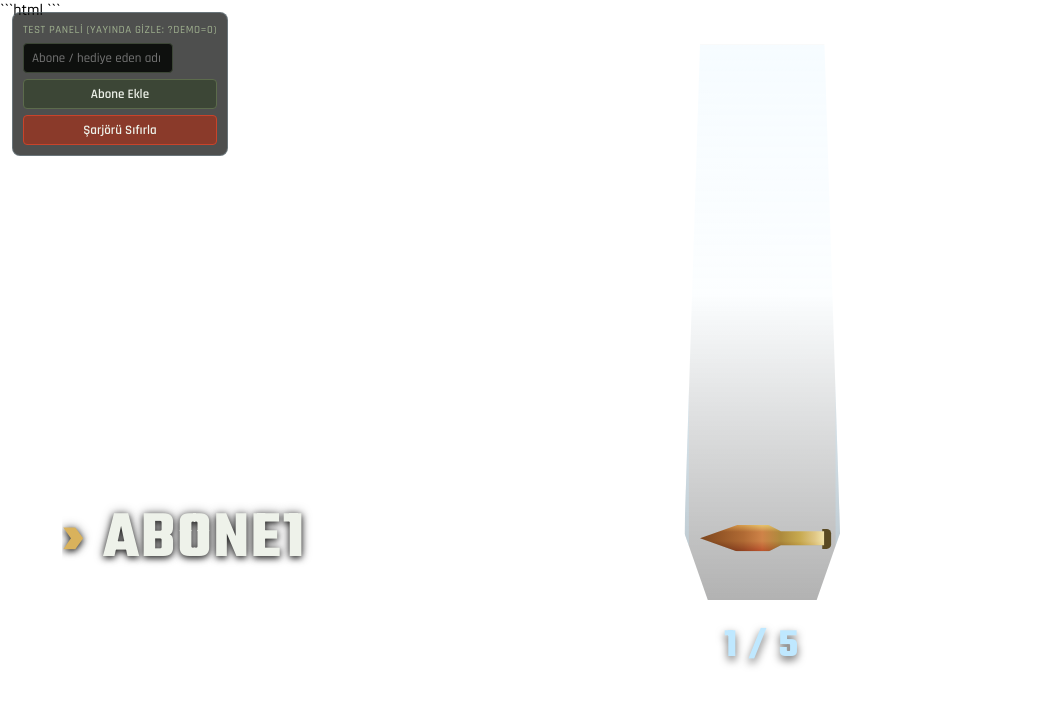
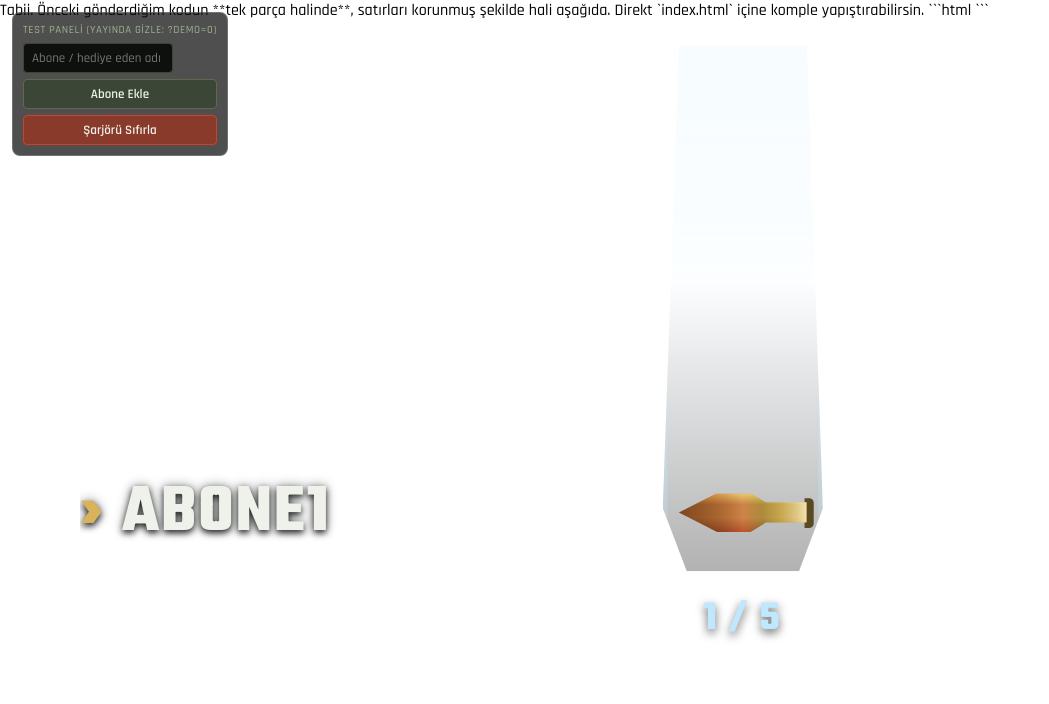
Before and after one commit to FireSpiritx/awpreload, a website: page index.html in a window 1280 px wide. Both pictures are taken after a click on the button "Abone Ekle". Shown: the whole page, without its empty margins (0-1049 px from the left). Drawn offline with Linux system fonts and the light colour scheme.

Commit message:
Update index.html

````diff
--- a/index.html
+++ b/index.html
@@ -1,3 +1,5 @@
+Tabii. Önceki gönderdiğim kodun **tek parça halinde**, satırları korunmuş şekilde hali aşağıda. Direkt `index.html` içine komple yapıştırabilirsin.
+
 ```html
 <!DOCTYPE html>
 <html lang="tr">
@@ -6,147 +8,655 @@
 <title>AWP Şarjör Overlay</title>
 <link href="https://fonts.googleapis.com/css2?family=Teko:wght@500;600;700&family=Rajdhani:wght@500;600;700&display=swap" rel="stylesheet">
 <style>
-:root{--brass:#d9b25c;--brass-dark:#8a6a24;--metal:#3a3d3a;--metal-light:#6b7168;--glass:#bfe8ff;--paper:#eef2ea}
+:root{
+  --brass:#d9b25c;
+  --brass-dark:#8a6a24;
+  --metal:#3a3d3a;
+  --metal-light:#6b7168;
+  --glass:#bfe8ff;
+  --paper:#eef2ea;
+}
+
 *{box-sizing:border-box}
-html,body{margin:0;padding:0;width:100%;height:100%;background:transparent;overflow:hidden;font-family:'Rajdhani',sans-serif}
-#stage{position:absolute;inset:0;display:flex;align-items:center;justify-content:center}
-#canvas{position:relative;width:560px;height:360px;transform-origin:center center}
+
+html,body{
+  margin:0;
+  padding:0;
+  width:100%;
+  height:100%;
+  background:transparent;
+  overflow:hidden;
+  font-family:'Rajdhani',sans-serif;
+}
+
+#stage{
+  position:absolute;
+  inset:0;
+  display:flex;
+  align-items:center;
+  justify-content:center;
+}
+
+#canvas{
+  position:relative;
+  width:500px;
+  height:350px;
+  transform-origin:center center;
+}
+
+/* ---------- ŞARJÖR ---------- */
 
 #magBody{
-position:absolute;left:300px;top:20px;width:70px;height:250px;
-clip-path:polygon(10% 0%,90% 0%,100% 88%,85% 100%,15% 100%,0% 88%);
-background:linear-gradient(180deg,rgba(191,232,255,.14) 0%,rgba(191,232,255,.05) 45%,rgba(0,0,0,.30) 100%);
-border-left:2px solid rgba(191,232,255,.30);border-right:2px solid rgba(191,232,255,.30);
-display:flex;flex-direction:column-reverse;padding:5px 5px;gap:3px;overflow:hidden
+  position:absolute;
+  left:260px;
+  top:20px;
+  width:70px;
+  height:230px;
+
+  clip-path:polygon(
+    10% 0%,
+    90% 0%,
+    100% 88%,
+    85% 100%,
+    15% 100%,
+    0% 88%
+  );
+
+  background:linear-gradient(
+    180deg,
+    rgba(191,232,255,.14) 0%,
+    rgba(191,232,255,.05) 45%,
+    rgba(0,0,0,.30) 100%
+  );
+
+  border-left:2px solid rgba(191,232,255,.30);
+  border-right:2px solid rgba(191,232,255,.30);
+
+  display:flex;
+  flex-direction:column-reverse;
+  padding:5px;
+  gap:3px;
+  overflow:hidden;
 }
-#magBody.full{background:linear-gradient(180deg,rgba(217,178,92,.30) 0%,rgba(217,178,92,.10) 45%,rgba(0,0,0,.30) 100%);border-left-color:var(--brass);border-right-color:var(--brass)}
-.slot{flex:1;position:relative;display:flex;align-items:center;justify-content:center}
 
-.round{position:relative;width:58px;height:12px;opacity:0;transform:translateY(-220px);transition:transform .5s cubic-bezier(.55,0,1,.45),opacity .12s linear}
-.round .body{position:absolute;inset:0;clip-path:polygon(0% 50%,30% 0%,55% 0%,65% 24%,100% 24%,100% 76%,65% 76%,55% 100%,30% 100%);background:linear-gradient(90deg,#7d4720 0%,#935526 15%,#b06a34 35%,#cf8348 50%,#ad8a3c 65%,#c7a94f 80%,#dfc684 92%,#f2e4ab 100%)}
-.round .sheen{position:absolute;inset:0;clip-path:polygon(0% 50%,30% 0%,55% 0%,65% 24%,100% 24%,100% 76%,65% 76%,55% 100%,30% 100%);background:linear-gradient(180deg,rgba(255,255,255,.55) 0%,rgba(255,255,255,0) 28%,rgba(0,0,0,0) 62%,rgba(0,0,0,.38) 100%);mix-blend-mode:overlay}
-.round .rim{position:absolute;right:-3px;top:12%;bottom:12%;width:4px;background:#5a4a22;border-radius:0 2px 2px 0}
-.slot.filled .round{opacity:1;transform:translateY(0)}
+#magBody.full{
+  background:linear-gradient(
+    180deg,
+    rgba(217,178,92,.30) 0%,
+    rgba(217,178,92,.10) 45%,
+    rgba(0,0,0,.30) 100%
+  );
 
-#namesList{position:absolute;left:20px;top:20px;width:250px;height:250px;display:flex;flex-direction:column-reverse;gap:3px;padding:5px 0}
-.nameRow{flex:1;display:flex;align-items:center;font-family:'Teko',sans-serif;font-weight:700;font-size:30px;letter-spacing:.8px;color:var(--paper);text-shadow:0 1px 3px rgba(0,0,0,.8),0 0 5px rgba(0,0,0,.4);opacity:0;text-transform:uppercase;overflow:hidden;white-space:nowrap;text-overflow:ellipsis}
-.nameRow.filled{opacity:1}
-.nameRow::before{content:'›';color:var(--brass);margin-right:8px;font-weight:700;font-size:32px}
+  border-left-color:var(--brass);
+  border-right-color:var(--brass);
+}
 
-#status{position:absolute;left:300px;top:278px;width:70px;text-align:center;font-family:'Teko',sans-serif;font-weight:700;font-size:18px;letter-spacing:1px;color:var(--glass);text-shadow:0 2px 4px rgba(0,0,0,.6)}
-#status.full{color:var(--brass)}
+.slot{
+  flex:1;
+  position:relative;
+  display:flex;
+  align-items:center;
+  justify-content:center;
+}
 
-#demoPanel{position:fixed;left:12px;top:12px;background:rgba(10,12,10,.72);border:1px solid rgba(191,232,255,.25);border-radius:8px;padding:10px;display:flex;flex-direction:column;gap:6px;z-index:50}
-#demoPanel input{background:#0e100e;border:1px solid #3c4636;color:var(--paper);padding:6px 8px;border-radius:4px;font-family:'Rajdhani',sans-serif;font-size:13px;width:150px}
-#demoPanel button{background:#3c4636;color:var(--paper);border:1px solid #5c6b4c;padding:6px 8px;border-radius:4px;font-family:'Rajdhani',sans-serif;font-weight:600;font-size:13px;cursor:pointer}
-#demoPanel button.reset{background:#8a3a2a;border-color:#c9432a}
-#demoPanel .label{font-size:11px;color:#9fb08f;letter-spacing:.5px;text-transform:uppercase}
+/* ---------- MERMİ ---------- */
+
+.round{
+  position:relative;
+  width:58px;
+  height:17px;
+
+  opacity:0;
+  transform:translateY(-220px);
+
+  transition:
+    transform .5s cubic-bezier(.55,0,1,.45),
+    opacity .12s linear;
+}
+
+/* UCU SOLA BAKIYOR */
+
+.round .body{
+  position:absolute;
+  inset:0;
+
+  clip-path:polygon(
+    0% 50%,
+    30% 0%,
+    56% 0%,
+    68% 24%,
+    100% 24%,
+    100% 76%,
+    68% 76%,
+    56% 100%,
+    30% 100%
+  );
+
+  background:linear-gradient(
+    90deg,
+    #7d4720 0%,
+    #935526 15%,
+    #b06a34 35%,
+    #cf8348 50%,
+    #ad8a3c 65%,
+    #c7a94f 80%,
+    #dfc684 92%,
+    #f2e4ab 100%
+  );
+}
+
+.round .sheen{
+  position:absolute;
+  inset:0;
+
+  clip-path:polygon(
+    0% 50%,
+    30% 0%,
+    56% 0%,
+    68% 24%,
+    100% 24%,
+    100% 76%,
+    68% 76%,
+    56% 100%,
+    30% 100%
+  );
+
+  background:linear-gradient(
+    180deg,
+    rgba(255,255,255,.55) 0%,
+    rgba(255,255,255,0) 28%,
+    rgba(0,0,0,0) 62%,
+    rgba(0,0,0,.38) 100%
+  );
+
+  mix-blend-mode:overlay;
+}
+
+.round .rim{
+  position:absolute;
+  right:-3px;
+  top:12%;
+  bottom:12%;
+  width:4px;
+  background:#5a4a22;
+  border-radius:0 2px 2px 0;
+}
+
+.slot.filled .round{
+  opacity:1;
+  transform:translateY(0);
+}
+
+/* ---------- İSİMLER ---------- */
+
+#namesList{
+  position:absolute;
+  left:5px;
+  top:20px;
+  width:245px;
+  height:230px;
+
+  display:flex;
+  flex-direction:column-reverse;
+  gap:3px;
+  padding:5px 0;
+}
+
+.nameRow{
+  flex:1;
+  display:flex;
+  align-items:center;
+
+  font-family:'Teko',sans-serif;
+  font-weight:700;
+  font-size:30px;
+  letter-spacing:.8px;
+
+  color:var(--paper);
+
+  text-shadow:
+    0 1px 3px rgba(0,0,0,.8),
+    0 0 5px rgba(0,0,0,.4);
+
+  opacity:0;
+  text-transform:uppercase;
+
+  overflow:hidden;
+  white-space:nowrap;
+  text-overflow:ellipsis;
+}
+
+.nameRow.filled{
+  opacity:1;
+}
+
+.nameRow::before{
+  content:'›';
+  color:var(--brass);
+  margin-right:8px;
+  font-weight:700;
+  font-size:32px;
+}
+
+/* ---------- SAYAC ---------- */
+
+#status{
+  position:absolute;
+  left:260px;
+  top:258px;
+  width:70px;
+
+  text-align:center;
+
+  font-family:'Teko',sans-serif;
+  font-weight:700;
+  font-size:18px;
+  letter-spacing:1px;
+
+  color:var(--glass);
+
+  text-shadow:0 2px 4px rgba(0,0,0,.6);
+}
+
+#status.full{
+  color:var(--brass);
+}
+
+/* ---------- TEST PANELİ ---------- */
+
+#demoPanel{
+  position:fixed;
+  left:12px;
+  top:12px;
+
+  background:rgba(10,12,10,.72);
+  border:1px solid rgba(191,232,255,.25);
+  border-radius:8px;
+
+  padding:10px;
+
+  display:flex;
+  flex-direction:column;
+  gap:6px;
+
+  z-index:50;
+}
+
+#demoPanel input{
+  background:#0e100e;
+  border:1px solid #3c4636;
+  color:var(--paper);
+
+  padding:6px 8px;
+  border-radius:4px;
+
+  font-family:'Rajdhani',sans-serif;
+  font-size:13px;
+
+  width:150px;
+}
+
+#demoPanel button{
+  background:#3c4636;
+  color:var(--paper);
+
+  border:1px solid #5c6b4c;
+
+  padding:6px 8px;
+  border-radius:4px;
+
+  font-family:'Rajdhani',sans-serif;
+  font-weight:600;
+  font-size:13px;
+
+  cursor:pointer;
+}
+
+#demoPanel button.reset{
+  background:#8a3a2a;
+  border-color:#c9432a;
+}
+
+#demoPanel .label{
+  font-size:11px;
+  color:#9fb08f;
+  letter-spacing:.5px;
+  text-transform:uppercase;
+}
 </style>
 </head>
+
 <body>
 
 <div id="demoPanel">
-<div class="label">Test paneli (yayında gizle: ?demo=0)</div>
-<input id="nameInput" type="text" placeholder="Abone / hediye eden adı" maxlength="20">
-<button id="addBtn">Abone Ekle</button>
-<button id="resetBtn" class="reset">Şarjörü Sıfırla</button>
+
+  <div class="label">
+    Test paneli (yayında gizle: ?demo=0)
+  </div>
+
+  <input
+    id="nameInput"
+    type="text"
+    placeholder="Abone / hediye eden adı"
+    maxlength="20"
+  >
+
+  <button id="addBtn">
+    Abone Ekle
+  </button>
+
+  <button id="resetBtn" class="reset">
+    Şarjörü Sıfırla
+  </button>
+
 </div>
 
 <div id="stage">
+
   <div id="canvas">
 
     <div id="magBody">
-<div class="slot"><div class="round"><div class="rim"></div><div class="body"></div><div class="sheen"></div></div></div>
-<div class="slot"><div class="round"><div class="rim"></div><div class="body"></div><div class="sheen"></div></div></div>
-<div class="slot"><div class="round"><div class="rim"></div><div class="body"></div><div class="sheen"></div></div></div>
-<div class="slot"><div class="round"><div class="rim"></div><div class="body"></div><div class="sheen"></div></div></div>
-<div class="slot"><div class="round"><div class="rim"></div><div class="body"></div><div class="sheen"></div></div></div>
+
+      <div class="slot">
+        <div class="round">
+          <div class="rim"></div>
+          <div class="body"></div>
+          <div class="sheen"></div>
+        </div>
+      </div>
+
+      <div class="slot">
+        <div class="round">
+          <div class="rim"></div>
+          <div class="body"></div>
+          <div class="sheen"></div>
+        </div>
+      </div>
+
+      <div class="slot">
+        <div class="round">
+          <div class="rim"></div>
+          <div class="body"></div>
+          <div class="sheen"></div>
+        </div>
+      </div>
+
+      <div class="slot">
+        <div class="round">
+          <div class="rim"></div>
+          <div class="body"></div>
+          <div class="sheen"></div>
+        </div>
+      </div>
+
+      <div class="slot">
+        <div class="round">
+          <div class="rim"></div>
+          <div class="body"></div>
+          <div class="sheen"></div>
+        </div>
+      </div>
+
     </div>
 
     <div id="namesList">
+
       <div class="nameRow"></div>
       <div class="nameRow"></div>
       <div class="nameRow"></div>
       <div class="nameRow"></div>
       <div class="nameRow"></div>
+
     </div>
 
-<div id="status">0 / 5</div>
+    <div id="status">
+      0 / 5
+    </div>
 
   </div>
+
 </div>
 
 <script>
 (function(){
-const MAX_ROUNDS=5;
-const AUTO_RELOAD_ON_OVERFLOW=true;
-const magBody=document.getElementById('magBody');
-const slots=Array.from(document.querySelectorAll('.slot'));
-const nameRows=Array.from(document.querySelectorAll('.nameRow'));
-const statusEl=document.getElementById('status');
-let names=[];
+
+  const MAX_ROUNDS = 5;
+
+  const AUTO_RELOAD_ON_OVERFLOW = true;
+
+  const magBody =
+    document.getElementById('magBody');
+
+  const slots =
+    Array.from(
+      document.querySelectorAll('.slot')
+    );
+
+  const nameRows =
+    Array.from(
+      document.querySelectorAll('.nameRow')
+    );
+
+  const statusEl =
+    document.getElementById('status');
+
+  let names = [];
 
   function render(){
-slots.forEach((slot,i)=>slot.classList.toggle('filled',i<names.length));
-nameRows.forEach((row,i)=>{
-if(i<names.length){row.textContent=names[i];row.classList.add('filled')}
-else{row.textContent='';row.classList.remove('filled')}
+
+    slots.forEach((slot,i) => {
+
+      slot.classList.toggle(
+        'filled',
+        i < names.length
+      );
+
     });
-const full=names.length>=MAX_ROUNDS;
-statusEl.textContent=names.length+' / '+MAX_ROUNDS;
-statusEl.classList.toggle('full',full);
-magBody.classList.toggle('full',full);
+
+    nameRows.forEach((row,i) => {
+
+      if(i < names.length){
+
+        row.textContent = names[i];
+
+        row.classList.add('filled');
+
+      }else{
+
+        row.textContent = '';
+
+        row.classList.remove('filled');
+
       }
 
-window.addSubscriber=function(name){
-name=(name||'ANONİM').toString().trim().slice(0,20)||'ANONİM';
-if(names.length>=MAX_ROUNDS){
-if(!AUTO_RELOAD_ON_OVERFLOW)return;
-names=[];render();
-setTimeout(()=>{names.push(name);render()},200);
+    });
+
+    const full =
+      names.length >= MAX_ROUNDS;
+
+    statusEl.textContent =
+      names.length + ' / ' + MAX_ROUNDS;
+
+    statusEl.classList.toggle(
+      'full',
+      full
+    );
+
+    magBody.classList.toggle(
+      'full',
+      full
+    );
+
+  }
+
+  window.addSubscriber = function(name){
+
+    name =
+      (name || 'ANONİM')
+      .toString()
+      .trim()
+      .slice(0,20)
+      || 'ANONİM';
+
+    if(names.length >= MAX_ROUNDS){
+
+      if(!AUTO_RELOAD_ON_OVERFLOW)
         return;
+
+      names = [];
+
+      render();
+
+      setTimeout(() => {
+
+        names.push(name);
+
+        render();
+
+      },200);
+
+      return;
+
     }
-names.push(name);render();
+
+    names.push(name);
+
+    render();
+
   };
 
-window.resetMag=function(){names=[];render()};
+  window.resetMag = function(){
+
+    names = [];
+
     render();
 
-document.getElementById('addBtn').addEventListener('click',()=>{
-const input=document.getElementById('nameInput');
-window.addSubscriber(input.value||('Abone'+(names.length+1)));
-input.value='';
+  };
+
+  render();
+
+  document
+    .getElementById('addBtn')
+    .addEventListener('click',() => {
+
+      const input =
+        document.getElementById('nameInput');
+
+      window.addSubscriber(
+        input.value ||
+        ('Abone' + (names.length + 1))
+      );
+
+      input.value = '';
+
     });
-document.getElementById('nameInput').addEventListener('keydown',e=>{
-if(e.key==='Enter')document.getElementById('addBtn').click();
+
+  document
+    .getElementById('nameInput')
+    .addEventListener('keydown',e => {
+
+      if(e.key === 'Enter')
+        document.getElementById('addBtn').click();
+
     });
-document.getElementById('resetBtn').addEventListener('click',()=>window.resetMag());
 
-const params=new URLSearchParams(location.search);
-if(params.get('demo')==='0')document.getElementById('demoPanel').style.display='none';
+  document
+    .getElementById('resetBtn')
+    .addEventListener(
+      'click',
+      () => window.resetMag()
+    );
 
-const wsUrl=params.get('ws');
+  const params =
+    new URLSearchParams(location.search);
+
+  if(params.get('demo') === '0'){
+
+    document
+      .getElementById('demoPanel')
+      .style.display = 'none';
+
+  }
+
+  const wsUrl =
+    params.get('ws');
+
   if(wsUrl){
+
     function connect(){
-const socket=new WebSocket(wsUrl);
-socket.onmessage=ev=>{
+
+      const socket =
+        new WebSocket(wsUrl);
+
+      socket.onmessage = ev => {
+
         try{
-const msg=JSON.parse(ev.data);
-if(msg.type==='sub')window.addSubscriber(msg.name);
-}catch(e){console.error('WS mesaj hatası',e)}
+
+          const msg =
+            JSON.parse(ev.data);
+
+          if(msg.type === 'sub'){
+
+            window.addSubscriber(
+              msg.name
+            );
+
+          }
+
+        }catch(e){
+
+          console.error(
+            'WS mesaj hatası',
+            e
+          );
+
+        }
+
       };
-socket.onclose=()=>setTimeout(connect,2000);
-socket.onerror=()=>socket.close();
+
+      socket.onclose = () => {
+
+        setTimeout(
+          connect,
+          2000
+        );
+
+      };
+
+      socket.onerror = () => {
+
+        socket.close();
+
+      };
+
     }
+
     connect();
+
   }
 
   function fitScale(){
-const s=Math.min(window.innerWidth/560,window.innerHeight/360);
-document.getElementById('canvas').style.transform='scale('+s+')';
+
+    const s =
+      Math.min(
+        window.innerWidth / 500,
+        window.innerHeight / 350
+      );
+
+    document
+      .getElementById('canvas')
+      .style.transform =
+        'scale(' + s + ')';
+
   }
-window.addEventListener('resize',fitScale);
+
+  window.addEventListener(
+    'resize',
+    fitScale
+  );
+
   fitScale();
+
 })();
 </script>
 
````
Lines whose indentation alone changed are shown as unchanged.
